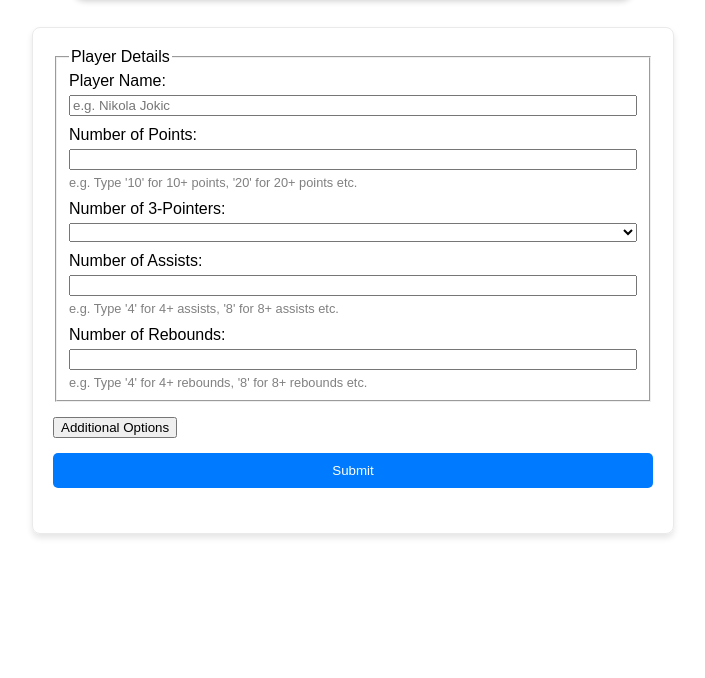
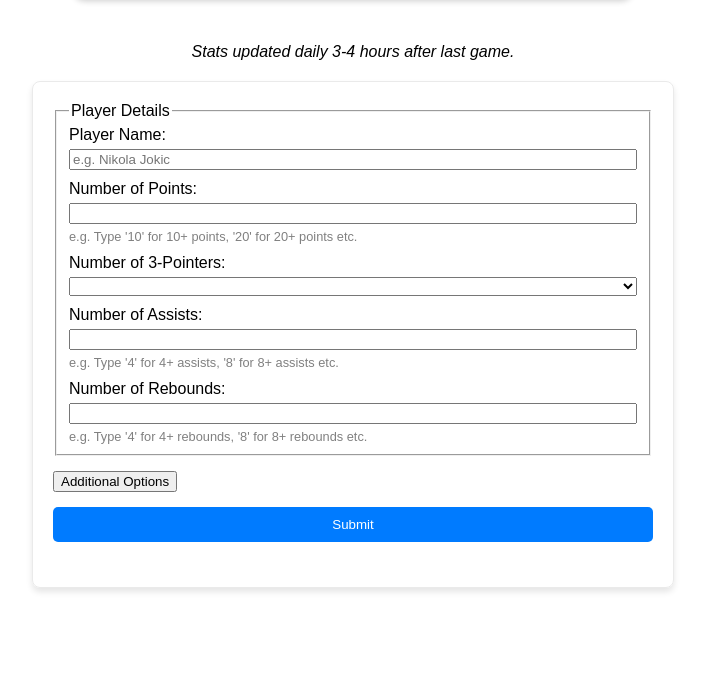
Before and after one commit to datafocus/nba_player_stats, a plain HTML site: page index.html in a window 1280 px wide. Shown: the part 122-800 px from the top of the page, without its empty margins (287-992 px from the left). Drawn offline with Linux system fonts and the light colour scheme.

Commit message:
Update index.html

```diff
--- a/index.html
+++ b/index.html
@@ -140,6 +140,10 @@
 
   <body>
     <h1 class="page-heading">🏀 NBA Player Stats Tool 🏀</h1>
+
+    <p style="text-align: center; font-style: italic; margin-bottom: 20px;">
+    Stats updated daily 3-4 hours after last game.
+    </p>
 
     <form id="statsForm">
       <fieldset id="playerDetailsFieldset">
```
